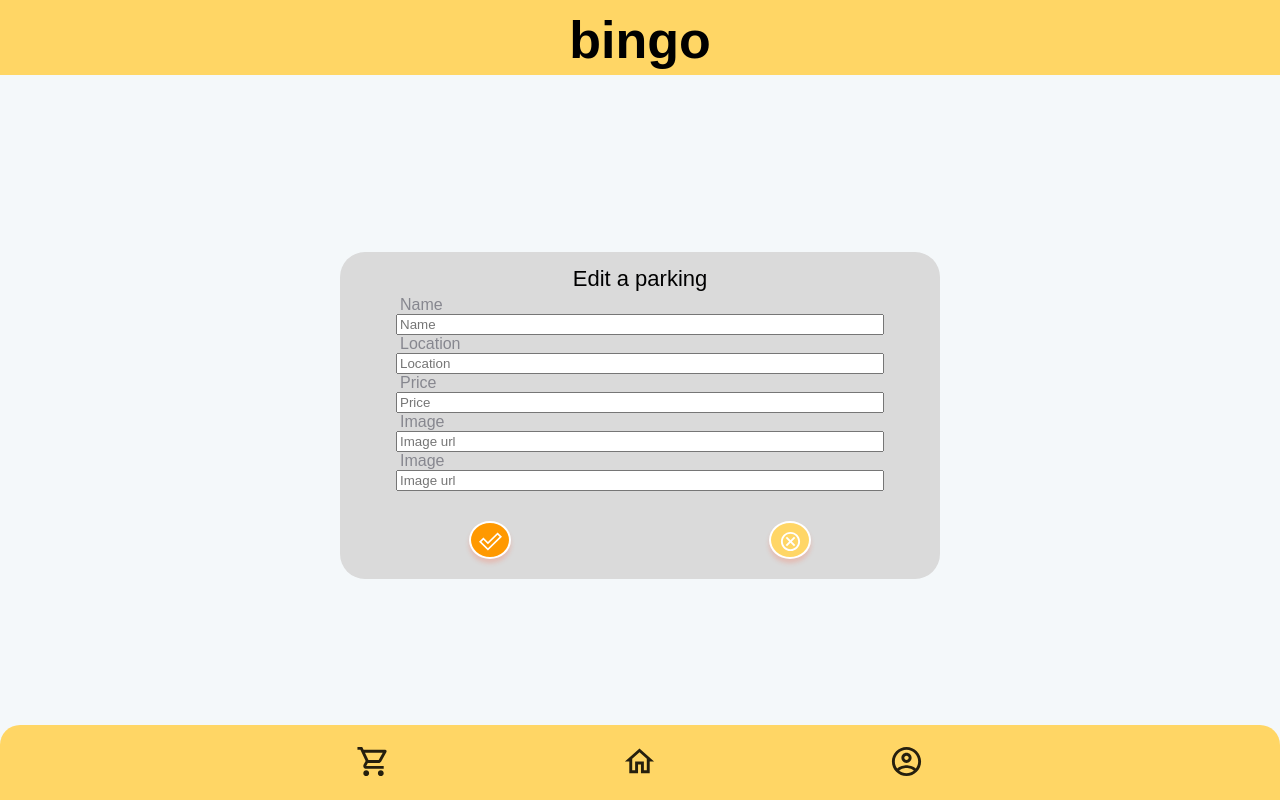
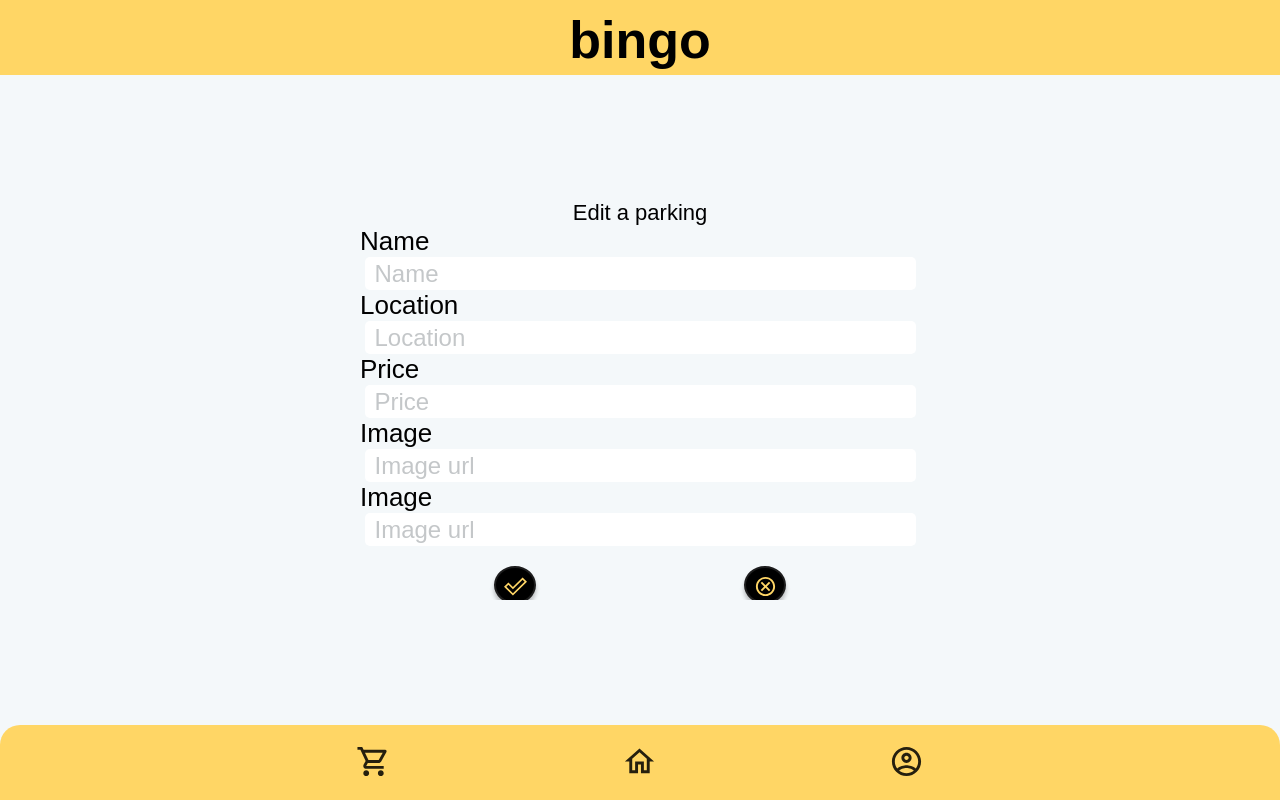
Before and after one commit to iznor/Bingo-UI, a React (Create React App) app: page /edit in a window 1280 px wide. Built offline with nearby package versions, Linux system fonts and the light colour scheme; a web font is replaced by a local one.

Commit message:
Add page is set, map size fixed, routers fixed

```diff
--- a/package.json
+++ b/package.json
@@ -12,6 +12,7 @@
     "react": "^17.0.2",
     "react-dom": "^17.0.2",
     "react-gif-player": "^0.4.2",
+    "react-google-autocomplete": "^2.6.1",
     "react-icons": "^4.3.1",
     "react-router-dom": "^6.2.1",
     "react-scripts": "5.0.0",
--- /dev/null
+++ b/src/components/Page/Add.jsx
@@ -0,0 +1,145 @@
+import "./Edit.scss";
+import { MdOutlineCancel } from "react-icons/md";
+import { ImCheckmark2 } from "react-icons/im";
+import Autocomplete from "react-google-autocomplete";
+import { myApiKey } from "../../keys/GoogleMaps";
+import Map from "./Map";
+
+  import usePlacesAutocomplete, {
+    getGeocode,
+    getLatLng,
+  } from "use-places-autocomplete";
+  import {
+    Combobox,
+    ComboboxInput,
+    ComboboxPopover,
+    ComboboxList,
+    ComboboxOption,
+  } from "@reach/combobox";
+
+  import "@reach/combobox/styles.css";
+
+  let today = new Date();
+  let dd = today.getDate();
+  let mm = today.getMonth() + 1; //January is 0!
+  let yyyy = today.getFullYear();
+  if (dd < 10) {
+      dd = '0' + dd;
+  }
+  if (mm < 10) {
+      mm = '0' + mm;
+  }
+  today = yyyy + '-' + mm + '-' + dd;
+
+let chosenLat=0;
+let chosenLng=0;
+
+function GoogleMapsSearch() {
+    const {
+        ready,
+        value,
+        suggestions: { status, data },
+        setValue,
+        clearSuggestions,
+    } = usePlacesAutocomplete({
+        requestOptions: {
+            location: { lat: () => 43.6532, lng: () => -79.3832 },
+            radius: 100 * 1000,
+        },
+    });
+
+    const handleInput = (e) => {
+        setValue(e.target.value);
+    };
+
+    const handleSelect = async (address) => {
+        setValue(address, false);
+        clearSuggestions();
+
+        try {
+            const results = await getGeocode({ address });
+            const { lat, lng } = await getLatLng(results[0]);
+            //save the chosen address as latlng
+            chosenLat=lat;
+            chosenLng=lng;
+        } catch (error) {
+            console.log("😱 Error: ", error);
+      }
+    };
+
+    return (
+        <div className="input-label-from">
+        <Combobox onSelect={handleSelect}>
+            <ComboboxInput
+            value={value}
+            onChange={handleInput}
+            disabled={!ready}
+            placeholder="Search for a parking"
+          />
+
+          <ComboboxPopover>
+            <ComboboxList>
+              {status === "OK" &&
+                data.map(({ id, description }) => (
+                  <ComboboxOption
+                    key={id}
+                    value={description}
+                  />
+                ))}
+
+            </ComboboxList>
+          </ComboboxPopover>
+        </Combobox>
+      </div>
+    );
+  }
+
+
+function Add() {
+    return (
+        <div className="edit-page">
+      <div className="edit-parking">
+        <div className="form-editing">
+          <section className="input-label-from">
+            <p>Owner's First Name</p>
+            <input type="text" id="fname" name="fname" placeholder="First name" />
+          </section>
+          <section className="input-label-from">
+            <p>Owner's Last Name</p>
+            <input type="text" id="lname" name="lname" placeholder="Last name" />
+          </section>
+          <section className="input-label-from">
+            <p>Contact Phone Number</p>
+            <input type="text" id="phone" name="phone" placeholder="Phone number" />
+          </section>
+          <section className="input-label-from">
+            <p>Address</p>
+            <GoogleMapsSearch/>
+          </section>
+          <section className="input-label-from">
+            <p>Start Date</p>
+            <input type="date" id="dateStart" name="dateStart" min={today} defaultValue={today}/>
+          </section>
+          <section className="input-label-from">
+            <p>End Date</p>
+            <input type="date" id="dateEnd" name="dateEnd" />
+          </section>
+          <section className="input-label-from">
+            <p>Price</p>
+            <input type="text" id="price" name="price" placeholder="Price" />
+          </section>
+          </div>
+        </div>
+          <div className="row">
+            <button className="approval-icon">
+              <ImCheckmark2 className="plus-icon" />
+            </button>
+            <button className="cancel-icon">
+              <MdOutlineCancel className="plus-icon" />
+            </button>
+      </div>
+    </div>
+
+  );
+}
+export default Add;
--- a/src/components/Page/Edit.scss
+++ b/src/components/Page/Edit.scss
@@ -4,74 +4,105 @@
     display: flex;
     flex-direction: column;
     width: 100%;
-    row-gap: 30px;
-    min-height: 80vh;
     justify-content: center;
+    text-align: center;
+    height: 100%;
 
-    .edit-parking {
-        width: 80%;
-        background-color: rgb(218, 218, 218);
-        border-radius: 25px;
-        margin-top: 30px;
-        padding-bottom: 20px;
-        max-width: 600px;
-
+    // background-color: #353646;
     .edit-title {
-            margin-top: 10px;
         width: 100%;
-            height: 34px;
+        // height: 34px;
         text-align: center;
         font-style: normal;
         font-weight: normal;
         font-size: 22px;
-            line-height: 34px;
+        // line-height: 34px;
+        margin-bottom: 0px;
+        padding-bottom: 0px;
         color: #000001;
         text-shadow: 0px 2px 80px #FFFFFF;
     }
 
+    .edit-parking {
+        margin-top: 0px;
+        padding-top: 0px;
+        width: 80%;
+        border-radius: 25px;
+        max-width: 700px;
+        max-height: 400px;
+        overflow-y: scroll;
+        &::-webkit-scrollbar{width:7px;}
+        &::-webkit-scrollbar-track {
+            // background: $base-yellow;
+            background: rgb(219, 226, 230);
+          }
+        &::-webkit-scrollbar-thumb {
+            background: $base-yellow;
+          }
+        &::-webkit-scrollbar-thumb:hover {
+        background: rgb(49, 49, 49);
+        }
+        // scroll-behavior: smooth;
+    }
+    .form-editing {
+        font-size: 26px;
+        // border: red solid 1px;
+        &:first-child{
+            padding-top: 5px;
+        }
+        &:last-child{
+            padding-bottom: 20px;
+        }
+        .input-label-from p {
+                color: black;
+                // color: rgb(196, 199, 201);
+                width: 80%;
+                max-width: 600px;
+                text-align: start;
+                margin-top: 0px;
+            }
+            .input-label-from input {
+                font-size: 26px;
+                width: 77%;
+                max-width: 600px;
+                justify-content: right;
+                border: unset;
+                outline-color: unset;
+                text-align: left;
+                padding-left: 10px;
+                border-radius: 5px;
+                &::placeholder {
+                    font-size: 24px;
+                    color: rgb(196, 199, 201);
+                  }
+                &:focus{
+                    color: black;
+                    border: unset;
+                    outline-color: unset;
+                }
+            }
+            ::-webkit-calendar-picker-indicator{margin-right: 3px;}
+        }
+    }
     .row {
         display: flex;
-            margin-top: 20px;
+        width: 90%;
+        max-width: 500px;
+        margin-top: 10px;
+        z-index: 1;
 
-            .approval-icon {
+        .approval-icon, .cancel-icon {
             margin-top: 10px;
             width: 42px;
-                background: #FF9900;
+            background: black;
             border-radius: 50%;
-                border: 2.10345px solid #FFFFFF;
-                box-shadow: 0px 4.2069px 4.2069px rgba(255, 102, 71, 0.25);
+            border: 2.10345px solid rgb(29, 29, 29);
+            box-shadow: 0px 4.2069px 4.2069px rgba(0, 0, 0, 0.25);
         }
-
-            .cancel-icon {
-                margin-top: 10px;
-                width: 42px;
-                background: $base-yellow;
-                border-radius: 50%;
-                border: 2.10345px solid #FFFFFF;
-                box-shadow: 0px 4.2069px 4.2069px rgba(255, 102, 71, 0.25);
-            }
-
         .plus-icon {
-                color: #FFFFFF;
+            color: $base-yellow;
             margin-top: 6px;
             font-size: 23px;
         }
+
 }
-
-        .form-editing {
-            text-align: center;
-            max-width: 600px;
-            .input-label-from p {
-                width: 80%;
-                max-width: 600px;
-                text-align: start;
-                color: #353646;
-                opacity: 0.5;
-            }
-            .input-label-from input {
-                width: 80%;
-                max-width: 600px;
-            }
-        }
-    }
-}
--- a/src/components/Page/Map.jsx
+++ b/src/components/Page/Map.jsx
@@ -27,8 +27,12 @@ import {dark} from "./mapStyles";
 
 const libraries = ["places"];
 const mapContainerStyle = {
+  display: 'flex',
+  flexDirection: 'column',
   height: "70vh",
-  width: "100vw",
+  width: "100%",
+  maxWidth: '1300px',
+  justifyContent: 'baseline'
 };
 const options = {
   styles: mapStyles,
@@ -73,9 +77,8 @@ export default function App() {
   if (!isLoaded) return "Loading...";
 
   return (
-    <div>
+    <div className="map-container">
       {/* <Locate panTo={panTo} /> */}
-
       <Search panTo={panTo} />
       <GoogleMap
         id="map"
--- a/src/components/Page/Map.scss
+++ b/src/components/Page/Map.scss
@@ -1,7 +1,14 @@
 @import './variables.scss';
 // .map-wrapper {
 // }
-
+.map-container{
+    display: flex;
+    flex-direction: column;
+    justify-content: baseline;
+    height: 79%;
+    margin-top: 10px;
+    // border: 1px solid red;
+}
 .search{
     display: flex;
     justify-content: center;
@@ -15,6 +22,7 @@
         font-size: 24px;
         height: 50px;
         width: 91vw;
+        max-width: 1270px;
         border: none;
         &:focus{
             font-size: 24px;
--- a/src/components/Page/Page.jsx
+++ b/src/components/Page/Page.jsx
@@ -4,21 +4,67 @@ import App from "../../App";
 import Main from "./Main";
 import Footer from "./Footer";
 import Header from "./Header";
-import { useContext, useState } from "react";
+import { useContext, useState, useMemo } from "react";
 import react from "react";
-import { BrowserRouter } from "react-router-dom";
+import { BrowserRouter,Route,Routes } from "react-router-dom";
 import ReactDOM from "react-dom";
-
+import LoginFooter from "./footers/Login";
+import LoginHeader from "./headers/Index";
+import Index from "./Index";
+import Login from "./Login";
+import HomeHeader from "./headers/Home";
+import AddHeader from "./headers/Add";
+import HomeFooter from "./footers/Home";
+import Home from "./Home";
+import Map from "./Map";
+import Edit from "./Edit";
+import Add from "./Add";
 
 function Page() {
   return (
     <div className="page-wrap">
-        <Header></Header>
-        <Main></Main>
-        <Footer></Footer>
-      </div>
+      <Routes>
+        <Route path="/" element={<>
+          <LoginHeader key={'loginHeader'} />
+          <Index />
+          <LoginFooter key={'loginFooter'}/>
+        </>}>
+        </Route>
+        <Route path="/login" element={<>
+          <LoginHeader key={'loginHeader'} />
+          <Login />
+          <LoginFooter key={'loginFooter'}/>
+        </>}>
+        </Route>
+        <Route path="/home" element={<>
+          <HomeHeader key={'HomeHeader'} />
+          <Home />
+          <HomeFooter key={'HomeFooter'}/>
+        </>}>
+        </Route>
+        <Route path="/add" element={<>
+          <AddHeader key={'AddHeader'} />
+          <Add />
+          <HomeFooter key={'HomeFooter'}/>
+        </>}>
+        </Route>
+        <Route path="/edit" element={<>
+          <HomeHeader key={'HomeHeader'} />
+          <Edit />
+          <HomeFooter key={'HomeFooter'}/>
+        </>}>
+        </Route>
+        <Route path="/find" element={<>
+          <HomeHeader key={'HomeHeader'} />
+          <Map />
+          <HomeFooter key={'HomeFooter'}/>
+        </>}>
+        </Route>
 
-);
+      </Routes>
+
+    </div>
+  );
 }
 
 export default Page;
--- a/src/components/Page/footers/Home.jsx
+++ b/src/components/Page/footers/Home.jsx
@@ -1,11 +1,12 @@
+import { Link } from "react-router-dom";
 import "../Footer.scss";
 
 const buttonsMain = () => {
   return (
     <>
-      <a href="/reservations"><button id="reserved"></button></a>
-      <a href="/home"><button id="home"></button></a>
-      <a href="/profile"><button id="profile"></button></a>
+    <Link to={"/reservations"}><button id="reserved"></button></Link>
+    <Link to={"/home"}><button id="home"></button></Link>
+    <Link to={"/profile"}><button id="profile"></button></Link>
     </>
   );
 };
```
Also changed, not shown: src/components/Page/headers/Add.jsx (+5 -24 lines), 1 other file (tests, documents, lock files or other folders). Lines whose indentation alone changed are shown as unchanged.
